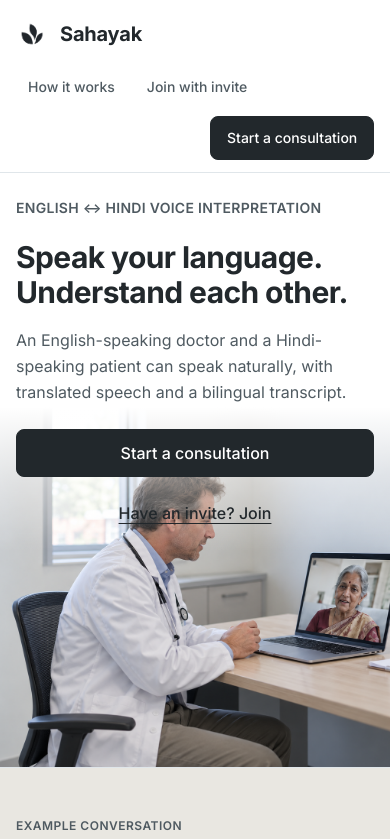
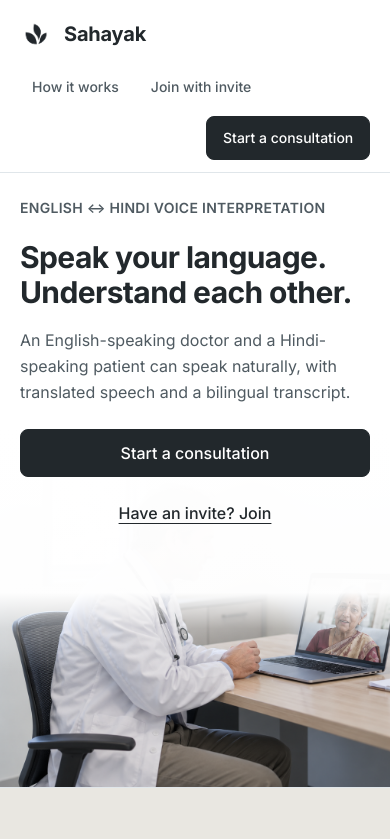
Before and after one commit to Meg-hanaa/Sahayak, a React (Vite) app in the folder frontend/: page / in a window 390 px wide. Shown: the top 839 px of the page. Built offline with nearby package versions, Linux system fonts and the light colour scheme.

Commit message:
fix(frontend): refine Phase 2 homepage spacing and alignment

```diff
--- a/frontend/src/components/ConversationExample.tsx
+++ b/frontend/src/components/ConversationExample.tsx
@@ -62,7 +62,7 @@ export const ConversationExample: React.FC = () => {
       className="sahayak-conversation-section"
       aria-labelledby="conversation-example-title"
     >
-      <div className="sahayak-container">
+      <div className="sahayak-home-wrapper">
         {/* Screen Reader Announcement Live Region */}
         <div
           className="sr-only sahayak-sr-only"
--- a/frontend/src/pages/HomePage.css
+++ b/frontend/src/pages/HomePage.css
@@ -32,24 +32,14 @@
   flex-direction: column;
 }
 
-/* Shared Unified Homepage Content Container (~1440px max-width, borderless) */
-.sahayak-container {
+/* Fluid Homepage Content Wrapper (No centered max-width restriction) */
+.sahayak-home-wrapper,
+.sahayak-home-container {
   width: 100%;
-  max-width: 1440px;
-  margin-inline: auto;
-  padding-inline: 20px;
-}
-
-@media (min-width: 768px) {
-  .sahayak-container {
-    padding-inline: 32px;
-  }
-}
-
-@media (min-width: 1024px) {
-  .sahayak-container {
-    padding-inline: 48px;
-  }
+  max-width: none;
+  margin-inline: 0;
+  padding-inline: clamp(20px, 4vw, 80px);
+  box-sizing: border-box;
 }
 
 /* --------------------------------------------------------------------------
@@ -328,9 +318,9 @@
   }
 }
 
-/* Hero Copy Area (Kept to Left Side: ~420-480px Wide) */
+/* Hero Copy Area (Kept to Left Side: ~560-600px Wide) */
 .sahayak-hero-content {
-  max-width: 480px;
+  max-width: 580px;
   display: flex;
   flex-direction: column;
   gap: var(--space-4);
@@ -425,7 +415,7 @@
   font-size: var(--font-size-base);
   line-height: var(--line-height-relaxed);
   color: var(--color-text-secondary);
-  max-width: 460px;
+  max-width: 580px;
 }
 
 @media (min-width: 768px) {
@@ -501,7 +491,7 @@
     width: 100%;
     height: 100%;
     object-fit: cover;
-    object-position: 88% 30%;
+    object-position: 88% 85%;
   }
 
   .sahayak-hero-backdrop__scrim {
@@ -510,8 +500,9 @@
     background: linear-gradient(
       to bottom,
       rgba(255, 255, 255, 1) 0%,
-      rgba(255, 255, 255, 0.45) 20%,
-      rgba(255, 255, 255, 0) 40%
+      rgba(255, 255, 255, 0.98) 46%,
+      rgba(255, 255, 255, 0.3) 56%,
+      rgba(255, 255, 255, 0) 68%
     );
   }
 
@@ -522,7 +513,7 @@
   }
 
   .sahayak-hero-content {
-    margin-bottom: 230px; /* Clear photographic window displaying doctor & patient */
+    margin-bottom: 250px; /* Clear photographic window displaying doctor & patient */
   }
 }
 
--- a/frontend/src/pages/HomePage.tsx
+++ b/frontend/src/pages/HomePage.tsx
@@ -138,7 +138,7 @@ export const HomePage: React.FC = () => {
 
       {/* Full-width Sticky Header */}
       <header className={`sahayak-header ${isScrolled ? 'sahayak-header--stuck' : ''}`}>
-        <div className="sahayak-container sahayak-header__inner">
+        <div className="sahayak-home-wrapper sahayak-header__inner">
           <Link to="/" className="sahayak-brand" aria-label="Sahayak homepage">
             <img
               src="/images/logo.png"
@@ -189,7 +189,7 @@ export const HomePage: React.FC = () => {
           </div>
 
           {/* Hero Content with Subtle Entrance Animation */}
-          <div className="sahayak-container sahayak-hero-inner">
+          <div className="sahayak-home-wrapper sahayak-hero-inner">
             <div className="sahayak-hero-content">
               <p
                 className={`sahayak-hero-eyebrow ${
@@ -248,7 +248,7 @@ export const HomePage: React.FC = () => {
           className="sahayak-features-section"
           aria-labelledby="features-title"
         >
-          <div className="sahayak-container">
+          <div className="sahayak-home-wrapper">
             <div className="sahayak-section-header">
               <h2 id="features-title" className="sahayak-section-title">
                 Keep the conversation clear
@@ -300,7 +300,7 @@ export const HomePage: React.FC = () => {
           className="sahayak-how-section"
           aria-labelledby="how-title"
         >
-          <div className="sahayak-container">
+          <div className="sahayak-home-wrapper">
             <div className="sahayak-how-grid">
               <div className="sahayak-how-intro-col">
                 <h2 id="how-title" className="sahayak-section-title">
@@ -355,7 +355,7 @@ export const HomePage: React.FC = () => {
 
       {/* Full-width Footer */}
       <footer className="sahayak-footer">
-        <div className="sahayak-container sahayak-footer__inner">
+        <div className="sahayak-home-wrapper sahayak-footer__inner">
           <div className="sahayak-footer__brand-group">
             <div className="sahayak-footer__brand">
               <img
```
